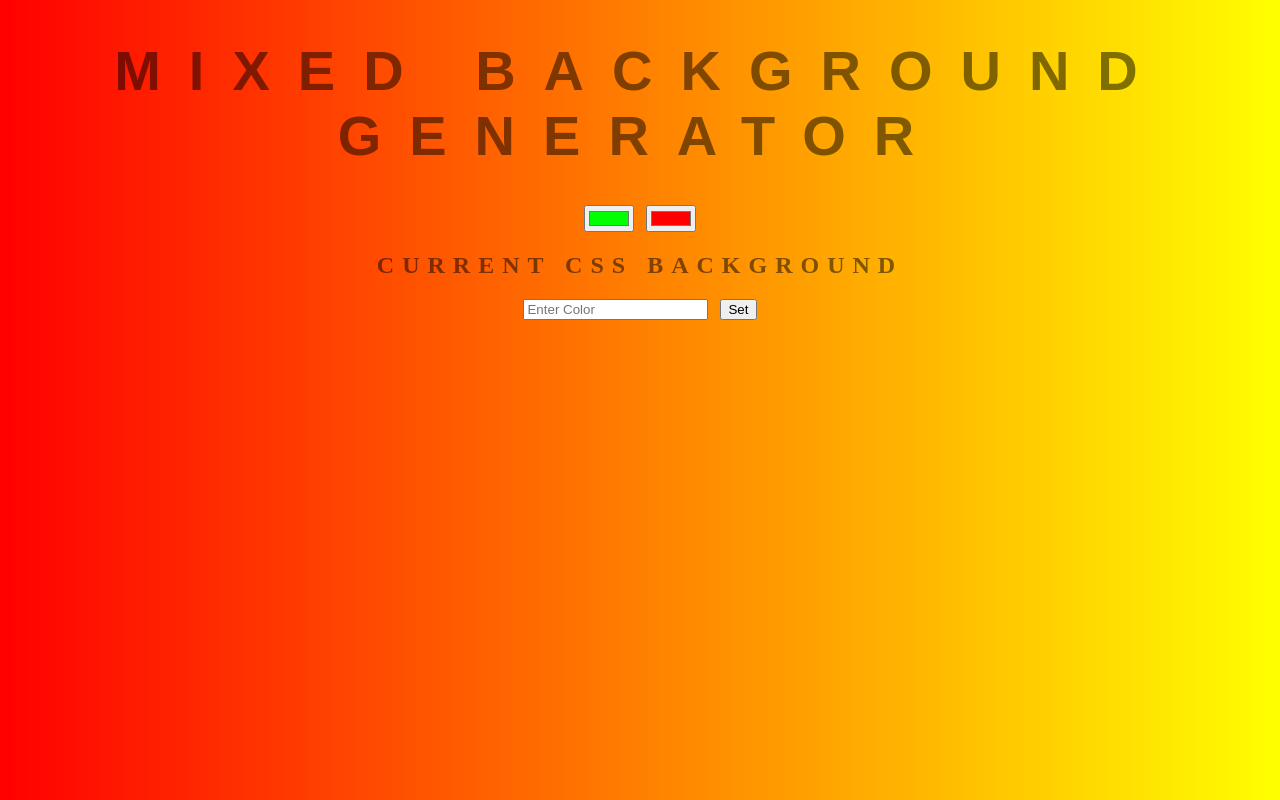
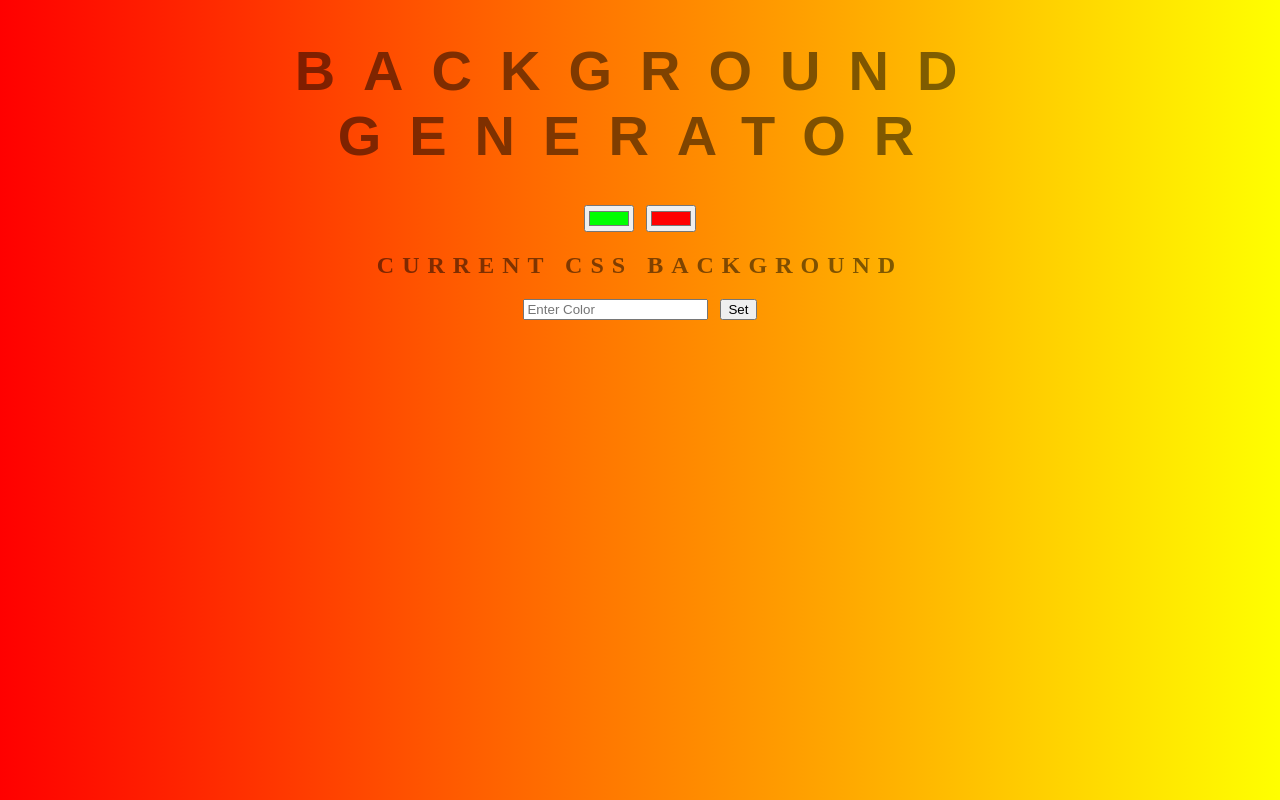
Before and after one commit to aniket2/background-generatior, a plain HTML site: page index.html in a window 1280 px wide. Drawn offline with Linux system fonts and the light colour scheme.

Commit message:
bolding and captalizing

```diff
--- a/index.html
+++ b/index.html
@@ -5,7 +5,7 @@
 	<link rel="stylesheet" type="text/css" href="style.css">
 </head>
 <body id="gradient">
-	<h1>Mixed Background Generator</h1>
+	<h1><b>BACKGROUND GENERATOR</b></h1>
 	<input class="color1" type="color" name="color1" value="#00ff00">
 	<input class="color2" type="color" name="color2" value="#ff0000">
 	<h2>Current CSS Background</h2>
```
